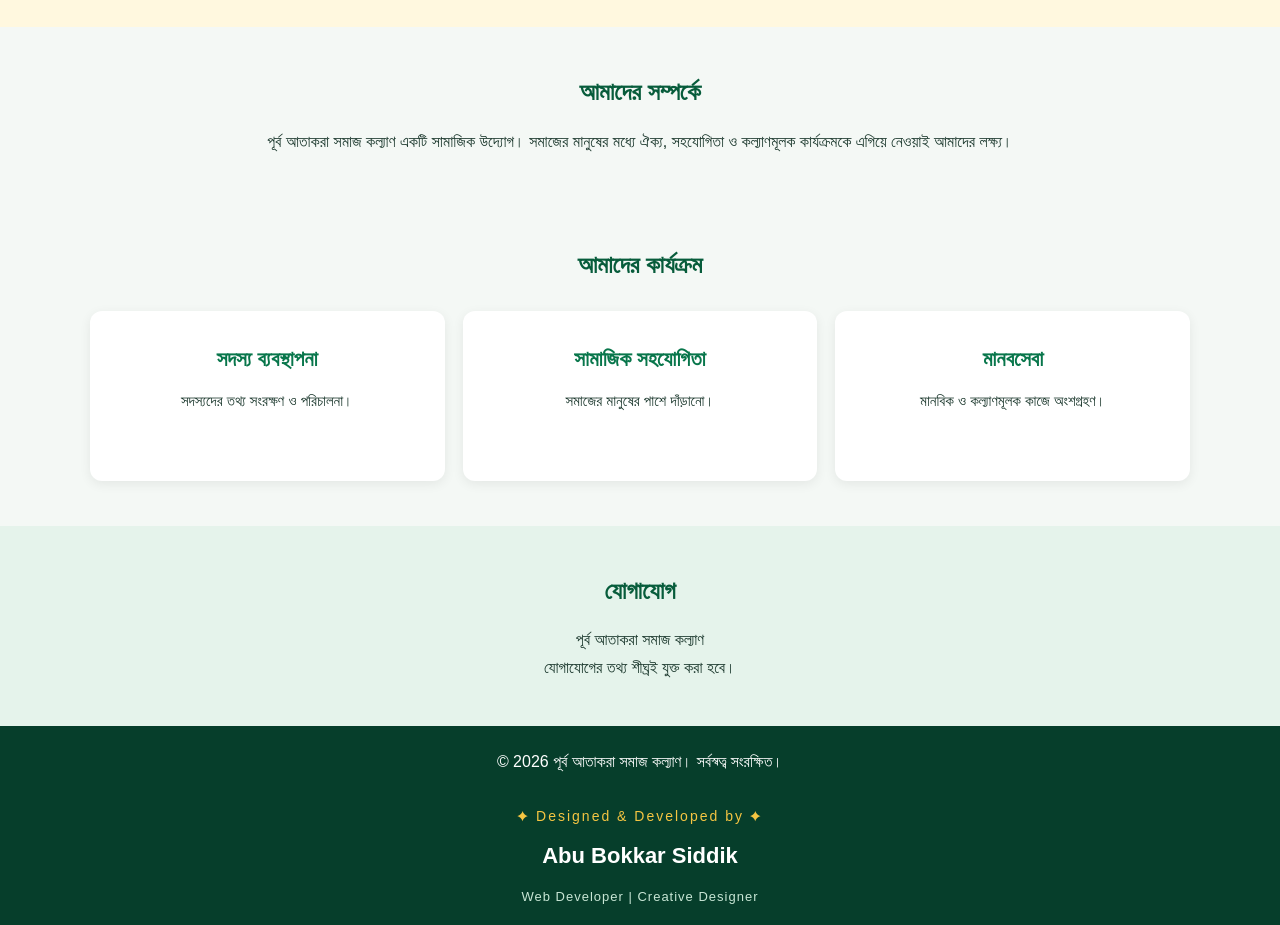
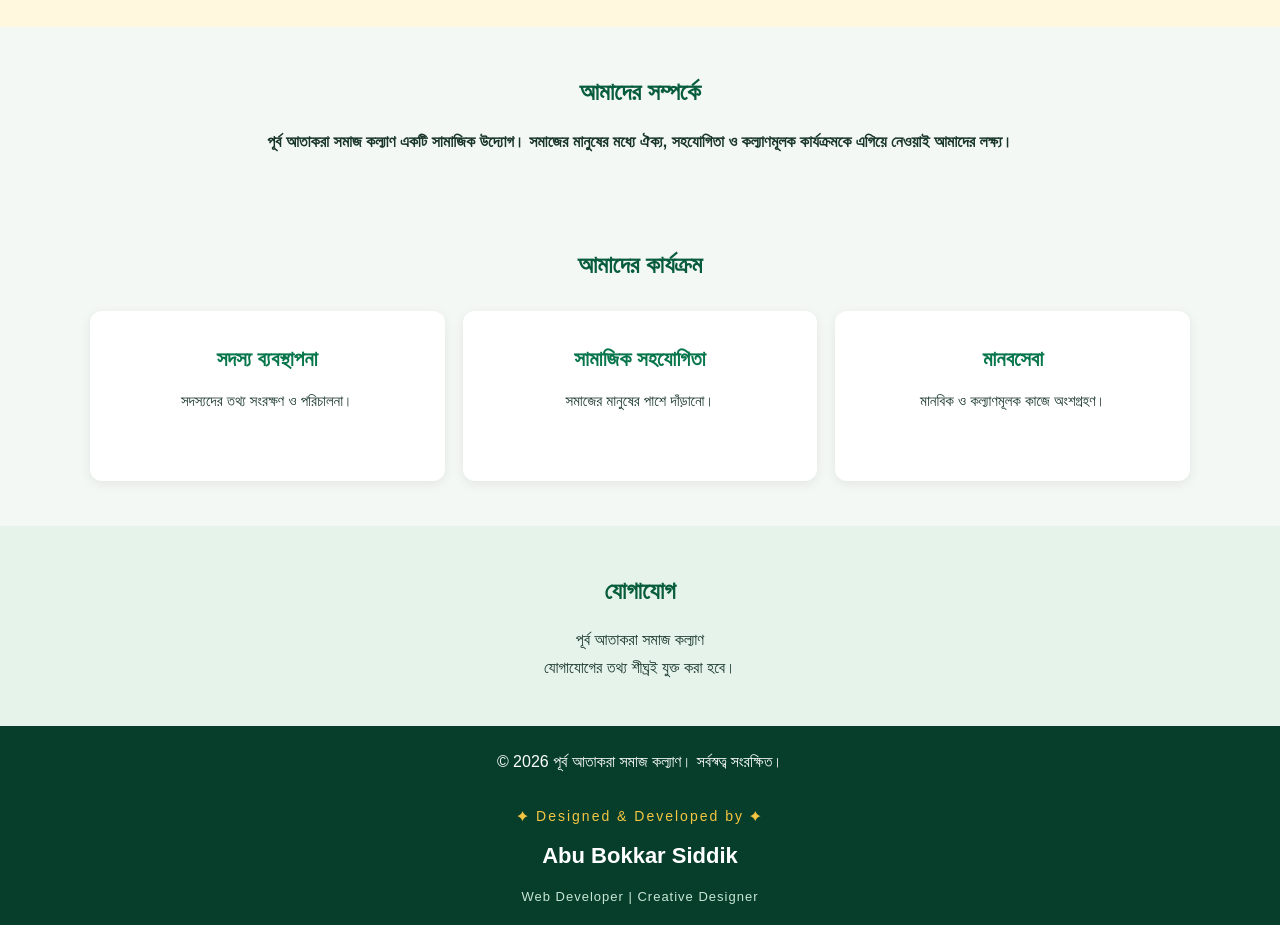
Before and after one commit to computersk37/purbo-atakora-somaj-kollayan, a plain HTML site: page index.html in a window 1280 px wide. Shown: the part 1040-1965 px from the top of the page. Drawn offline with nearby package versions, Linux system fonts and the light colour scheme; no server answers.

Commit message:
Update index.html

```diff
--- a/index.html
+++ b/index.html
@@ -461,11 +461,11 @@
 
   <h2 id="aboutHeading">আমাদের সম্পর্কে</h2>
 
-  <p id="aboutText">
-    পূর্ব আতাকরা সমাজ কল্যাণ একটি সামাজিক উদ্যোগ।
-    সমাজের মানুষের মধ্যে ঐক্য, সহযোগিতা ও কল্যাণমূলক
-    কার্যক্রমকে এগিয়ে নেওয়াই আমাদের লক্ষ্য।
-  </p>
+  <p id="aboutText" style="font-weight: bold;">
+  পূর্ব আতাকরা সমাজ কল্যাণ একটি সামাজিক উদ্যোগ।
+  সমাজের মানুষের মধ্যে ঐক্য, সহযোগিতা ও কল্যাণমূলক
+  কার্যক্রমকে এগিয়ে নেওয়াই আমাদের লক্ষ্য।
+</p>
 
 </section>
 
```
